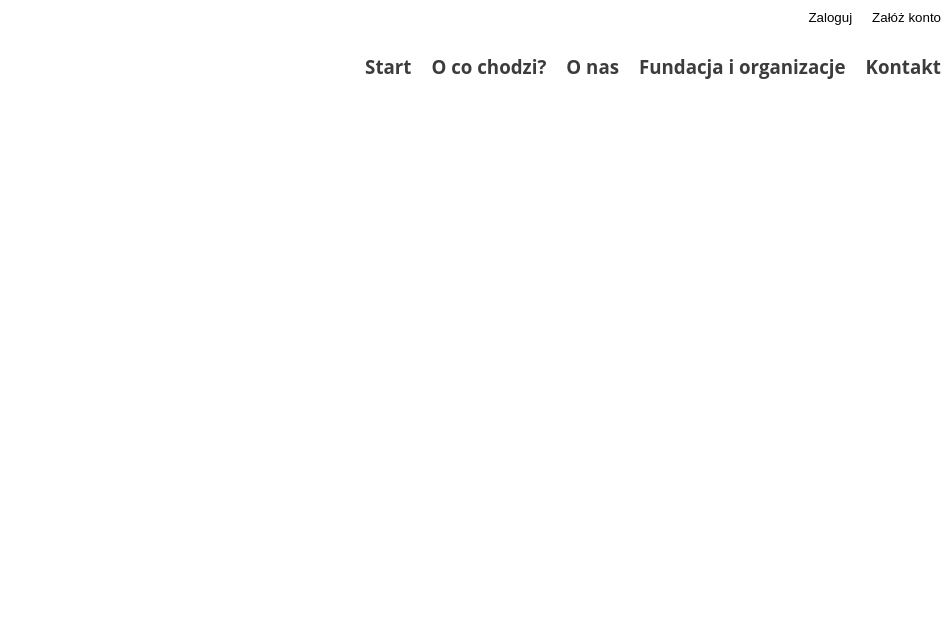
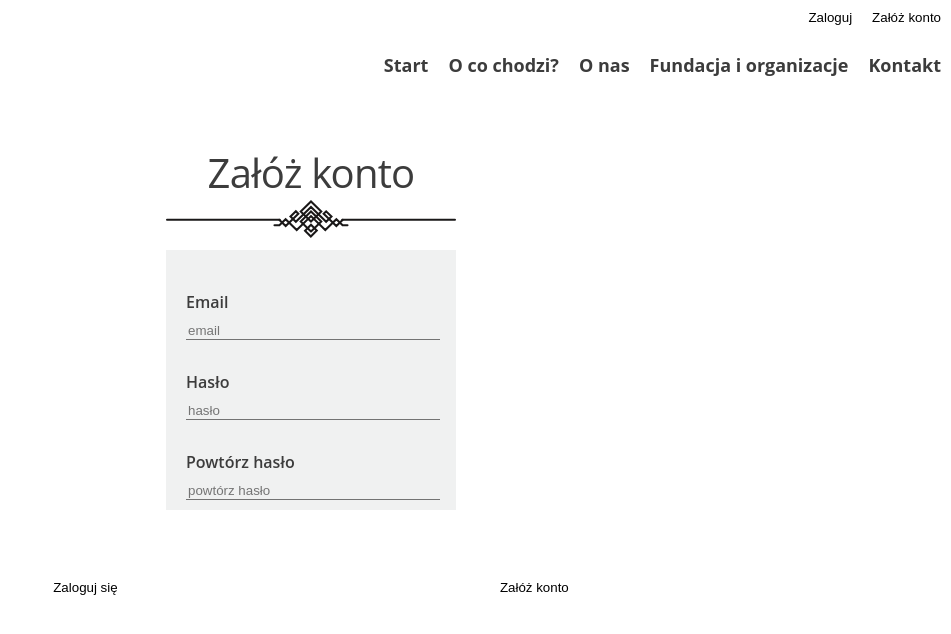
Before and after one commit to mnaimska/GiveYourClothesAway, a React (Create React App) app in the folder give-your-clothes-away/: page /zarejestruj in a window 1280 px wide. Shown: the top 634 px of the page, without its empty margins (329-1280 px from the left). Built offline with nearby package versions, Linux system fonts and the light colour scheme.

Commit message:
Register_CSS

```diff
--- a/give-your-clothes-away/src/components/Register.js
+++ b/give-your-clothes-away/src/components/Register.js
@@ -15,6 +15,30 @@ const Register =()=>{
                     <h3>Kontakt</h3>
                 </div>
             </div>
+            <div className="center">
+            <p className="title">Załóż konto
+                <div className="decoration"></div>
+                <div className="form-box">
+                    <label className="label">Email</label>
+                    <input className="input" type="text" placeholder="email"/>
+                    <label className="label">Hasło</label>
+                    <input className="input" type="password" placeholder="hasło"/>
+                    <label className="label">Powtórz hasło</label>
+                    <input className="input" type="password" placeholder="powtórz hasło"/>
+
+
+                </div>
+            </p>
+
+            </div>
+            <div className="center buttons">
+            <button className="button">Zaloguj się</button>
+            <button className="button">Załóż konto</button>
+            </div>
+
+
+
+
         </>
     )
 }
--- a/give-your-clothes-away/src/scss/components/_register.scss
+++ b/give-your-clothes-away/src/scss/components/_register.scss
@@ -10,6 +10,7 @@
   h3{
     color: $color-text3;
     margin-inline: 10px;
+    font-size: 18px;
 
   }
 }
@@ -26,3 +27,54 @@
 .button:hover {
   border: 1px solid $color-bar;
 }
+.title {
+  text-align: center;
+  font: normal normal normal 40px/55px Open Sans;
+  letter-spacing: -0.8px;
+  color: #3c3c3c;
+  opacity: 1;
+  font-size: 40px;
+}
+.center {
+  display: flex;
+  justify-content: center;
+  padding: 10px;
+
+}
+.decoration {
+  background: url("../../assets/Decoration.svg") no-repeat;
+  background-size: contain;
+  height: 50px;
+
+}
+
+.form-box {
+  display: flex;
+  flex-direction: column;
+  width: 250px;
+  justify-content: center;
+  background: #F0F1F1 0% 0% no-repeat padding-box;
+  padding: 10px 20px;
+}
+.input{
+  border: 0;
+  outline: 0;
+  border-bottom:solid 1.5px $color-text2;
+  background-color: $color-background;
+  width: 250px;
+}
+.label {
+  width: 250px;
+  height: 62px;
+  font: normal normal 600 16px/85px Open Sans;
+  letter-spacing: 0px;
+  color: #3C3C3C;
+  text-align: start;
+}
+.buttons {
+  justify-content: space-evenly;
+  font: normal normal 300 18px/32px Open Sans;
+  :hover {
+    border: 0.75px solid #3C3C3C;
+  }
+}
--- a/give-your-clothes-away/src/scss/settings/_colors.scss
+++ b/give-your-clothes-away/src/scss/settings/_colors.scss
@@ -1,4 +1,4 @@
-$color-background:#F0F1F1;
+$color-background: #f0f1f1;
 $color-text:#5E5322;
 $color-bar:#FAD648;
 $color-text2:#737373;
```
Also changed, not shown: 1 other file (tests, documents, lock files or other folders).
